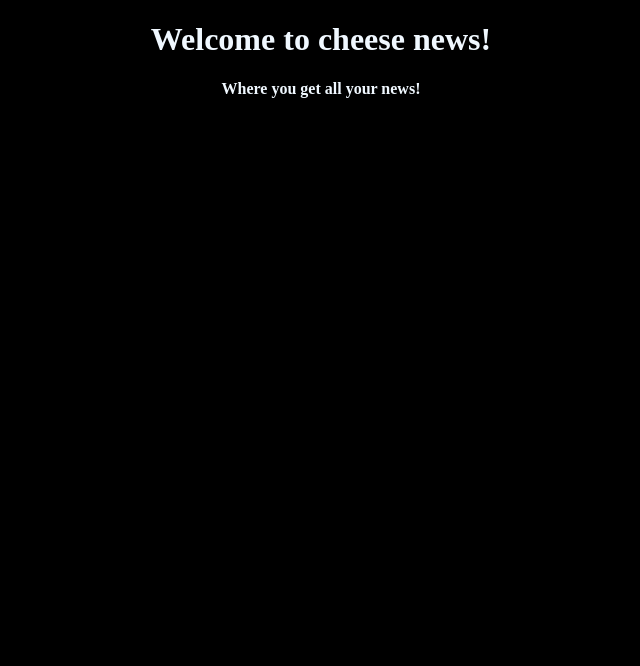
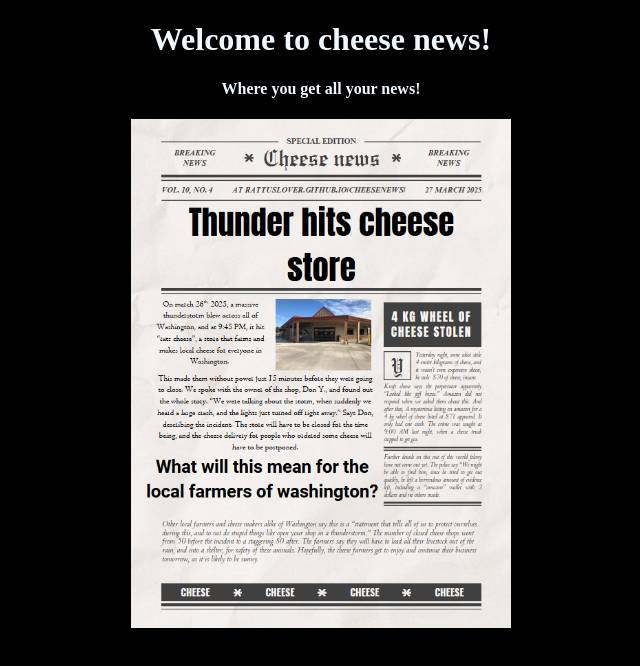
Before and after one commit to rattuslover/cheesenews, a plain HTML site: page index.html in a window 1280 px wide. Shown: the whole page, without its empty margins (319-959 px from the left). Drawn offline with Linux system fonts and the light colour scheme.

Commit message:
Update index.html

```diff
--- a/index.html
+++ b/index.html
@@ -8,5 +8,6 @@
 <body style="background-color: black;">
     <h1 style="color: aliceblue; text-align: center;">Welcome to cheese news!</h1>
     <h4 style="color: aliceblue; text-align: center;">Where you get all your news!</h4>
+    <img src="image.png" style="display: block; margin-left: auto; margin-right: auto; width: 30%;">
 </body>
 </html>
```
